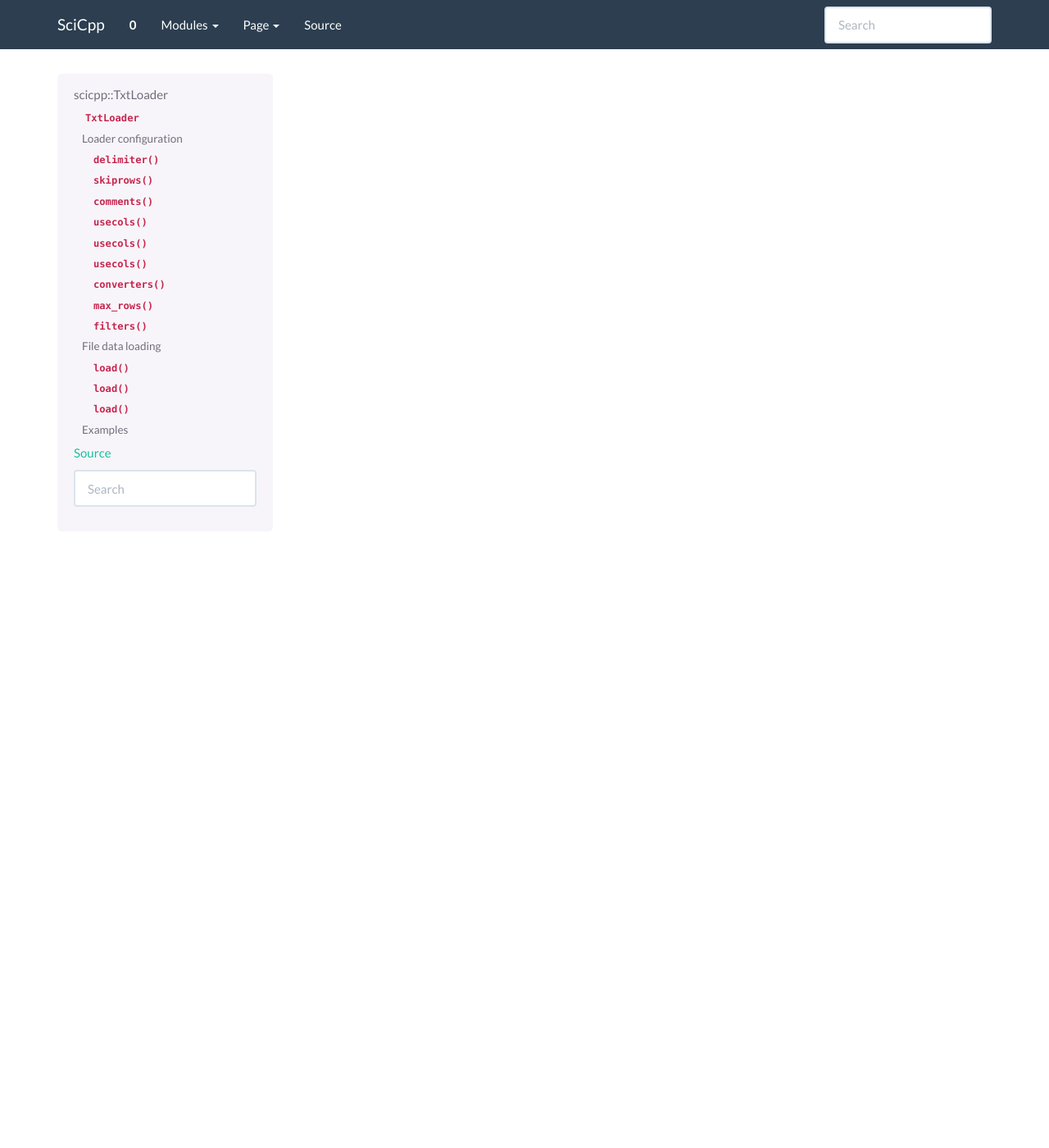
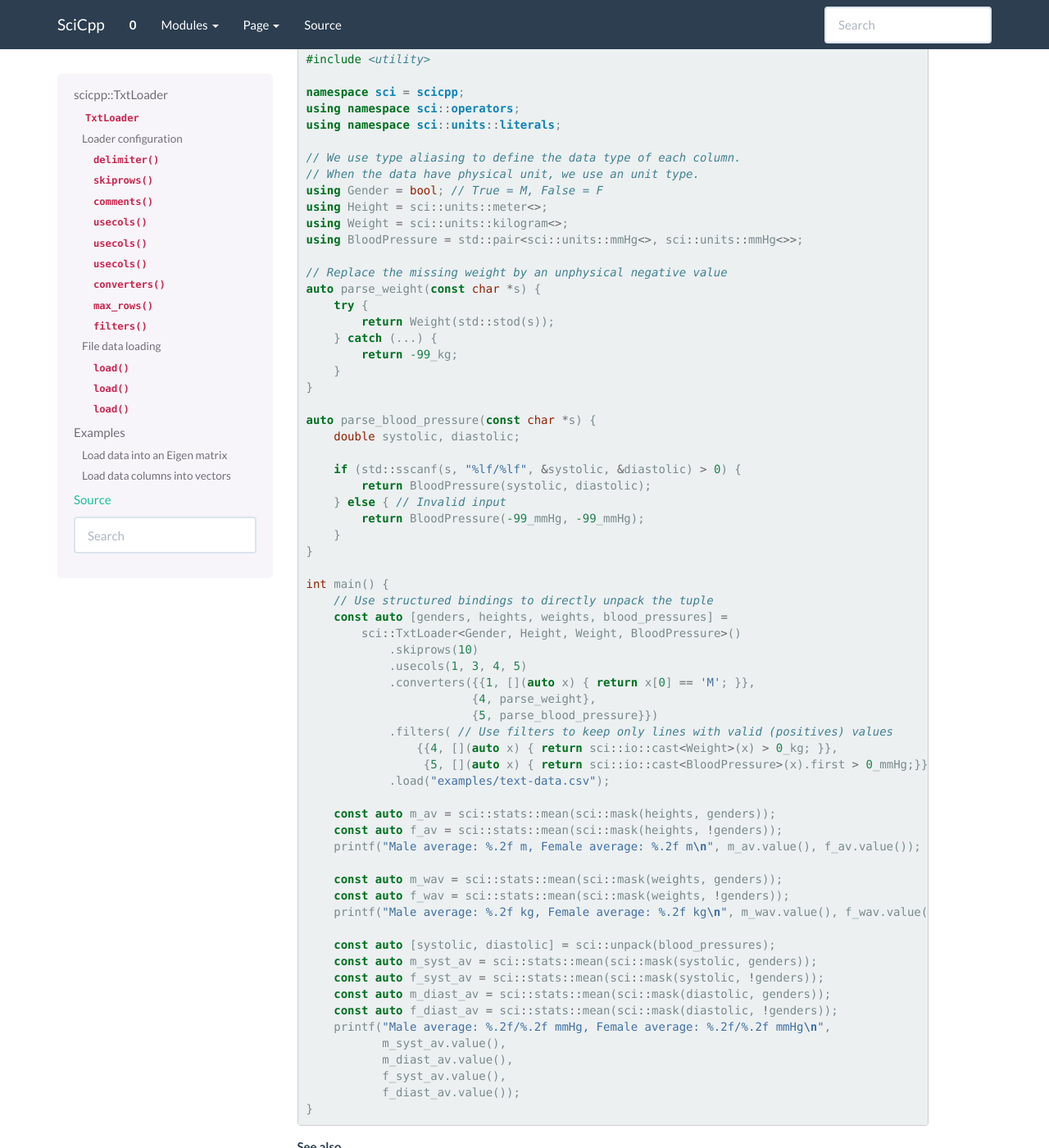
Before and after one commit to tvanderbruggen/SciCpp, a Sphinx documentation site: the page built from doc/source/core.TxtLoader.rst, in a window 1280 px wide and 1400 px high, scrolled down 3037 px. Shown: the whole window at 82% size. Built offline with Sphinx 7.4.7, drawn with Linux system fonts in a browser that asks for light colours; some of the changed text lies outside the part shown.

Commit message:
Add TxtLoader examples

```diff
--- a/doc/source/core.TxtLoader.rst
+++ b/doc/source/core.TxtLoader.rst
@@ -95,10 +95,138 @@ a tuple id vectors (:code:`pack = false`, default behavior) or a vector of tuple
 --------------------------------------
 
 Examples
+==============================
+
+Load data into an Eigen matrix
 -------------------------
 
 ::
-    TODO
+
+    #include <scicpp/core.hpp>
+
+    int main()
+    {
+        const auto m = scicpp::TxtLoader<double>()
+                                    .delimiter(',')
+                                    .skiprows(1)
+                                    .load("tests/data0.csv");
+        std::cout << m << '\n';
+    }
+
+Load data columns into vectors
+-------------------------
+
+We follow this `example <https://scipython.com/book/chapter-6-numpy/examples/using-numpys-loadtxt-method/>`_.
+Here is the data file:
+
+.. code-block:: text
+
+    # https://scipython.com/book/chapter-6-numpy/examples/using-numpys-loadtxt-method/
+    # Student data collected on 17 July 2014
+    # Researcher: Dr Wicks, University College Newbury
+
+    # The following data relate to N = 20 students. It
+    # has been totally made up and so therefore is 100%
+    # anonymous.
+
+    Subject Sex    DOB      Height  Weight       BP     VO2max
+    (ID)    M/F  dd/mm/yy     m       kg        mmHg  mL.kg-1.min-1
+    JW-1     M    19/12/95    1.82     92.4    119/76   39.3
+    JW-2     M    11/1/96     1.77     80.9    114/73   35.5
+    JW-3     F    2/10/95     1.68     69.7    124/79   29.1
+    JW-6     M    6/7/95      1.72     75.5    110/60   45.5
+    # JW-7    F    28/3/96     1.66     72.4    101/68   -
+    JW-9     F    11/12/95    1.78     82.1    115/75   32.3
+    JW-10    F    7/4/96      1.60     -       -/-      30.1
+    JW-11    M    22/8/95     1.72     77.2    97/63    48.8
+    JW-12    M    23/5/96     1.83     88.9    105/70   37.7
+    JW-14    F    12/1/96     1.56     56.3    108/72   26.0
+    JW-15    F    1/6/96      1.64     65.0    99/67    35.7
+    JW-16    M    10/9/95     1.63     73.0    131/84   29.9
+    JW-17    M    17/2/96     1.67     89.8    101/76   40.2
+    JW-18    M    31/7/96     1.66     75.1    -/-      -
+    JW-19    F    30/10/95    1.59     67.3    103/69   33.5
+    JW-22    F    9/3/96      1.70     -       119/80   30.9
+    JW-23    M    15/5/95     1.97     89.2    124/82   -
+    JW-24    F    1/12/95     1.66     63.8    100/78   -
+    JW-25    F    25/10/95    1.63     64.4    -/-      28.0
+    JW-26    M    17/4/96     1.69     -       121/82   39.
+
+Here we load the data and filter out missing value, before performing some
+statistical analysis.
+
+Note that we use :code:`units` for a precise description of the data types.
+
+::
+
+    #include <scicpp/core.hpp>
+    #include <cstdio>
+    #include <string>
+    #include <utility>
+
+    namespace sci = scicpp;
+    using namespace sci::operators;
+    using namespace sci::units::literals;
+
+    // We use type aliasing to define the data type of each column.
+    // When the data have physical unit, we use an unit type.
+    using Gender = bool; // True = M, False = F
+    using Height = sci::units::meter<>;
+    using Weight = sci::units::kilogram<>;
+    using BloodPressure = std::pair<sci::units::mmHg<>, sci::units::mmHg<>>;
+
+    // Replace the missing weight by an unphysical negative value
+    auto parse_weight(const char *s) {
+        try {
+            return Weight(std::stod(s));
+        } catch (...) {
+            return -99_kg;
+        }
+    }
+
+    auto parse_blood_pressure(const char *s) {
+        double systolic, diastolic;
+
+        if (std::sscanf(s, "%lf/%lf", &systolic, &diastolic) > 0) {
+            return BloodPressure(systolic, diastolic);
+        } else { // Invalid input
+            return BloodPressure(-99_mmHg, -99_mmHg);
+        }
+    }
+
+    int main() {
+        // Use structured bindings to directly unpack the tuple
+        const auto [genders, heights, weights, blood_pressures] =
+            sci::TxtLoader<Gender, Height, Weight, BloodPressure>()
+                .skiprows(10)
+                .usecols(1, 3, 4, 5)
+                .converters({{1, [](auto x) { return x[0] == 'M'; }},
+                            {4, parse_weight},
+                            {5, parse_blood_pressure}})
+                .filters( // Use filters to keep only lines with valid (positives) values
+                    {{4, [](auto x) { return sci::io::cast<Weight>(x) > 0_kg; }},
+                     {5, [](auto x) { return sci::io::cast<BloodPressure>(x).first > 0_mmHg;}}})
+                .load("examples/text-data.csv");
+
+        const auto m_av = sci::stats::mean(sci::mask(heights, genders));
+        const auto f_av = sci::stats::mean(sci::mask(heights, !genders));
+        printf("Male average: %.2f m, Female average: %.2f m\n", m_av.value(), f_av.value());
+
+        const auto m_wav = sci::stats::mean(sci::mask(weights, genders));
+        const auto f_wav = sci::stats::mean(sci::mask(weights, !genders));
+        printf("Male average: %.2f kg, Female average: %.2f kg\n", m_wav.value(), f_wav.value());
+
+        const auto [systolic, diastolic] = sci::unpack(blood_pressures);
+        const auto m_syst_av = sci::stats::mean(sci::mask(systolic, genders));
+        const auto f_syst_av = sci::stats::mean(sci::mask(systolic, !genders));
+        const auto m_diast_av = sci::stats::mean(sci::mask(diastolic, genders));
+        const auto f_diast_av = sci::stats::mean(sci::mask(diastolic, !genders));
+        printf("Male average: %.2f/%.2f mmHg, Female average: %.2f/%.2f mmHg\n",
+               m_syst_av.value(),
+               m_diast_av.value(),
+               f_syst_av.value(),
+               f_diast_av.value());
+    }
 
 See also
     ----------
```
